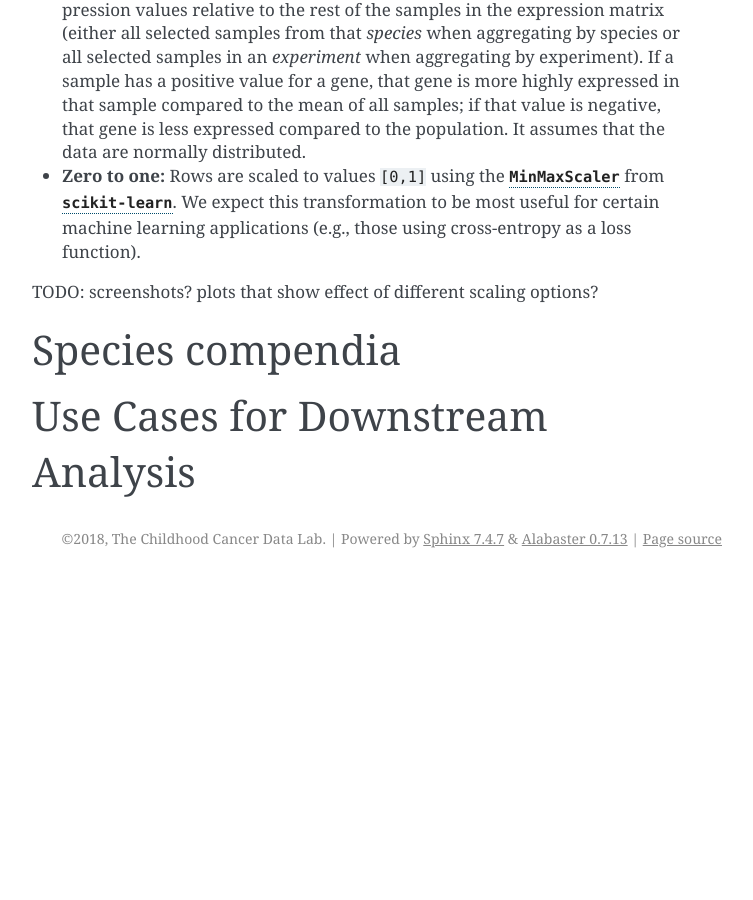
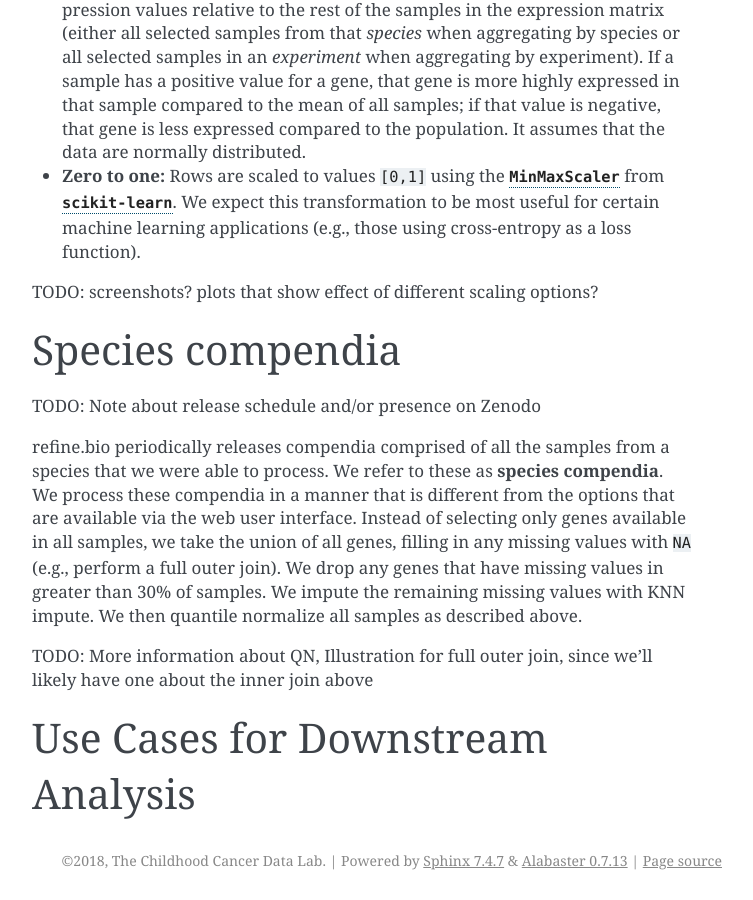
Before and after one commit to AlexsLemonade/refinebio-docs, a Sphinx documentation site: the page built from docs/main_text.md, in a window 1280 px wide and 900 px high, scrolled down 7215 px. Shown: the whole window, without its empty margins (388-1141 px from the left). Built offline with Sphinx 7.4.7, drawn with Linux system fonts in a browser that asks for light colours; before the commit the page ends 7793 px from its top, so only the background shows below that.

Commit message:
Initial draft of species compendia section (#9)
* Add initial draft of species compendia section

* Try to fix link to headers

* Remove links

* Typo: that -> than

* Typo: remaing -> remaining

* Reword release sentence

```diff
--- a/docs/main_text.md
+++ b/docs/main_text.md
@@ -214,5 +214,17 @@ TODO: screenshots? plots that show effect of different scaling options?
 
 # Species compendia
 
+TODO: Note about release schedule and/or presence on Zenodo
+
+refine.bio periodically releases compendia comprised of all the samples from a species that we were able to process.
+We refer to these as **species compendia**.
+We process these compendia in a manner that is different from the options that are available via the web user interface.
+Instead of selecting only genes available in all samples, we take the union of all genes, filling in any missing values with `NA` (e.g., perform a full outer join).
+We drop any genes that have missing values in greater than 30% of samples.
+We impute the remaining missing values with KNN impute.
+We then quantile normalize all samples as described above.
+
+TODO: More information about QN, Illustration for full outer join, since we'll likely have one about the inner join above
+
 
 # Use Cases for Downstream Analysis
```
